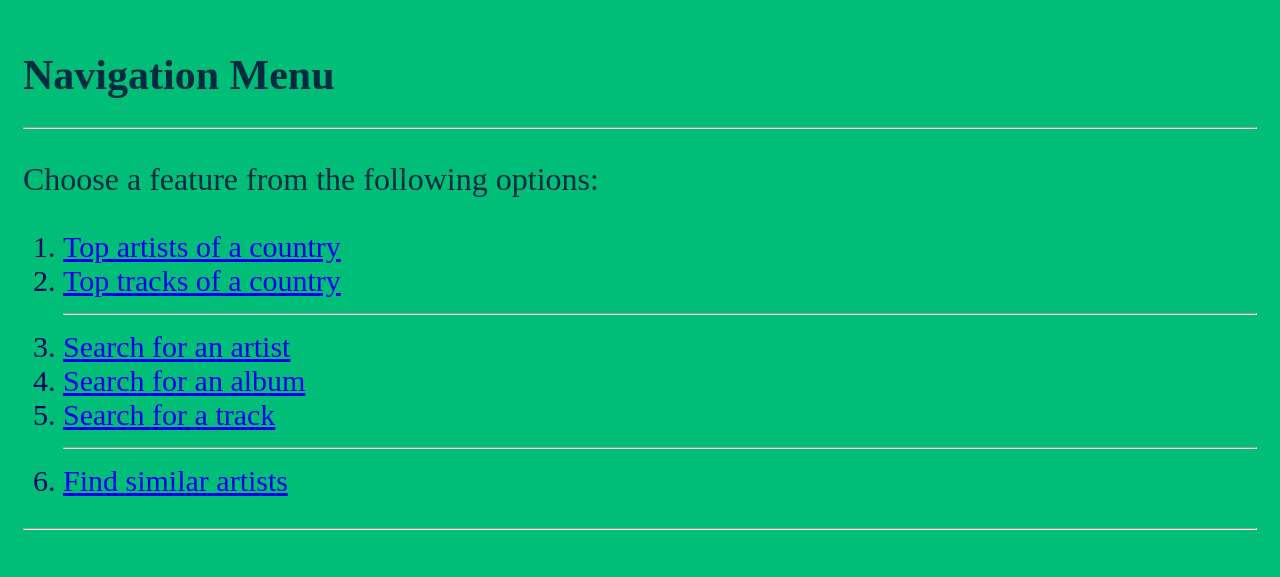
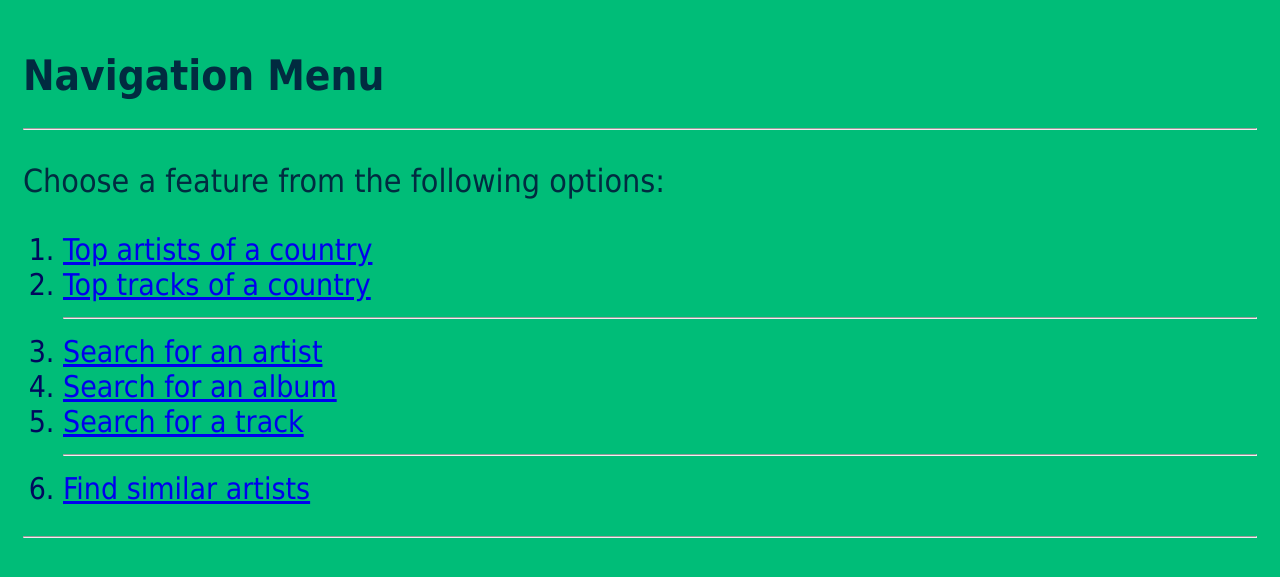
Before and after one commit to dnf-08/dvm, a Django app: page / in a window 1280 px wide. Shown: the top 577 px of the page. Run offline with Django 5.2, Linux system fonts and the light colour scheme.

Commit message:
changed readme of b

```diff
--- a/dvmb/muusic/lastfm/static/lastfm/css/style.css
+++ b/dvmb/muusic/lastfm/static/lastfm/css/style.css
@@ -1,5 +1,5 @@
 body{
-    font: "Tahoma";
+    font-family: "Tahoma";
     background-color: #00bd78;
     color: #012b40;
     padding: 15px 15px;
--- a/dvmb/muusic/lastfm/templates/lastfm/albumsearch.html
+++ b/dvmb/muusic/lastfm/templates/lastfm/albumsearch.html
@@ -17,6 +17,7 @@
         <button type="submit">Search</button>
         {% url 'home' as home_url %}
         <button type="button" onclick="window.location.href='{{ home_url }}'" style="float: right; padding: 2px 30px; background-color: #51a3be; color: blue; font-size: 20px;">home</button>
+    </form>
     <hr>
     {% if albums%}
         <h3>results:</h3>
```
Also changed, not shown: dvmb/muusic/lastfm/views.py (+2 -6 lines), dvmb/README.md.
